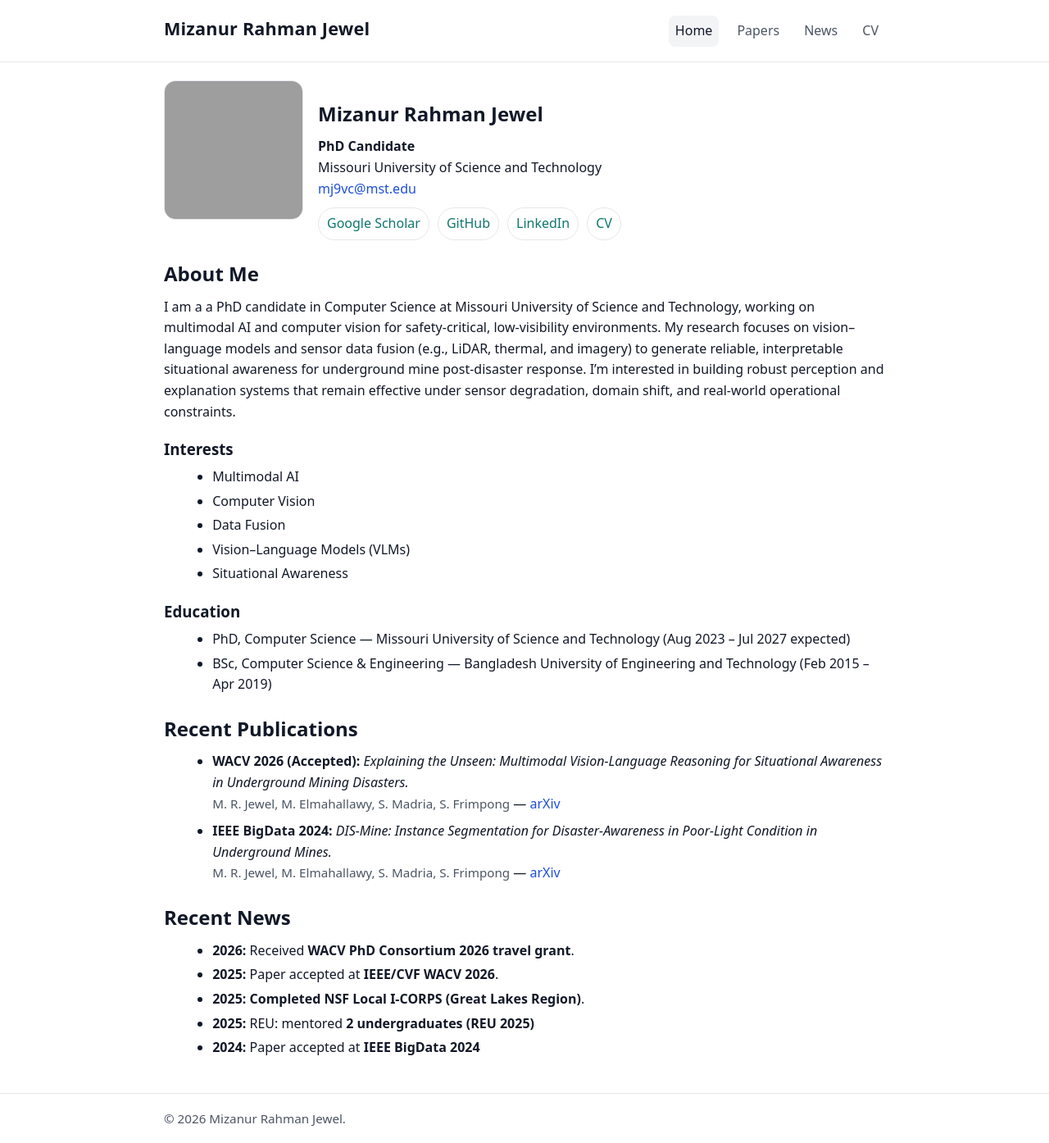
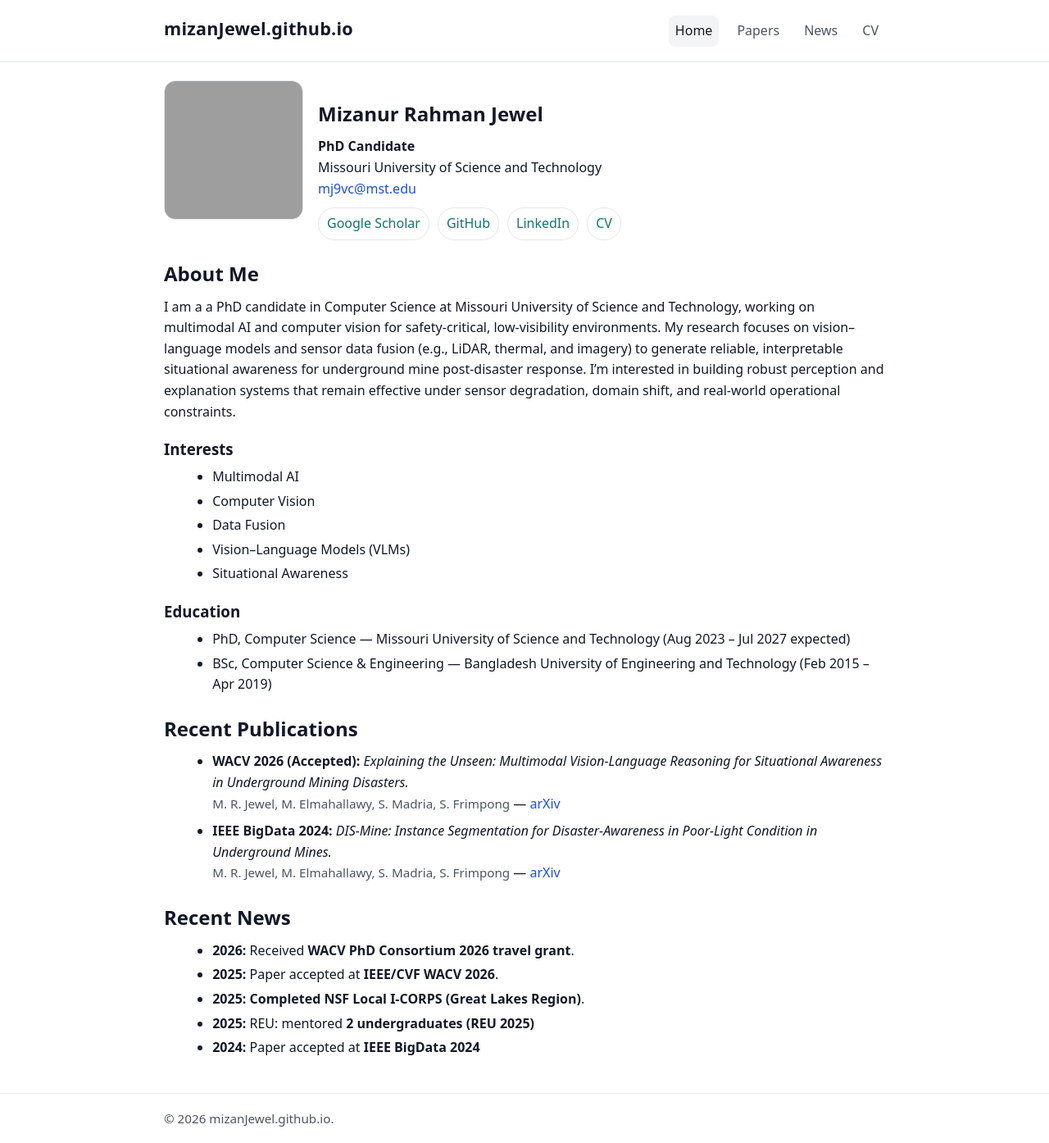
Before and after one commit to mizanJewel/mizanJewel.github.io, a Jekyll site: the page built from index.md, in a window 1280 px wide. Shown: the whole page at 82% size. Built offline with Jekyll 4.4.1, drawn with Linux system fonts in a browser that asks for light colours; grey boxes are pictures that could not be loaded.

Commit message:
typo fixed

```diff
--- a/_config.yml
+++ b/_config.yml
@@ -1,8 +1,8 @@
-title: Mizanur Rahman Jewel
+title:
 email: mj9vc@mst.edu
 description: >-
   PhD Candidate (Computer Science) — Multimodal AI, Computer Vision, Data Fusion, LVLMs.
 baseurl: "" # keep empty for USERNAME.github.io
-url: ""     # set to https://USERNAME.github.io when ready
+url: "https://mizanJewel.github.io"     # set to https://USERNAME.github.io when ready
 markdown: kramdown
 permalink: pretty
```
